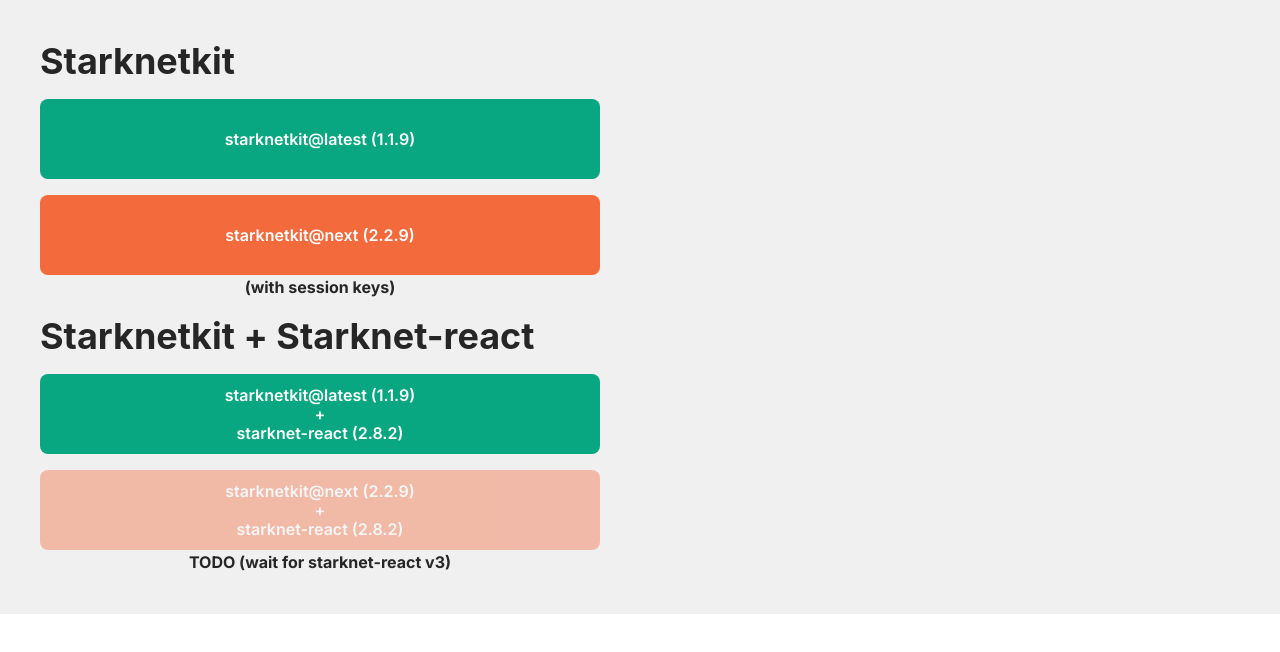
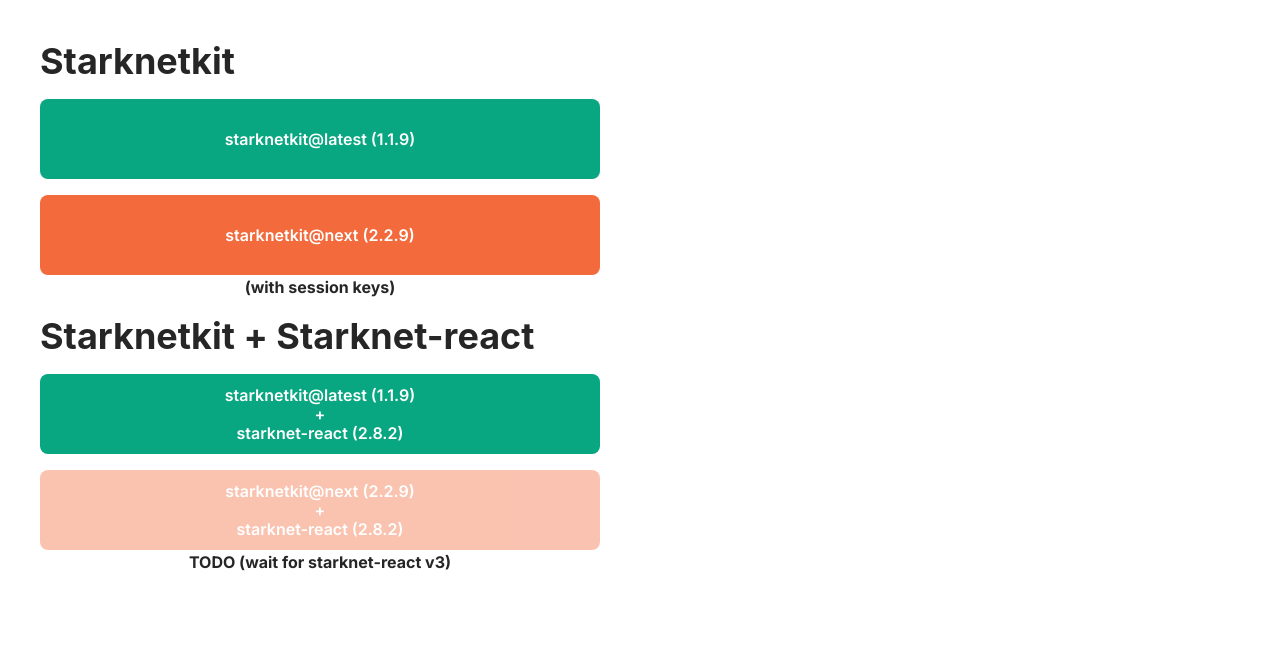
Before and after one commit to argentlabs/starknetkit-example-dapp, a Next.js app: page / in a window 1280 px wide. Shown: the top 652 px of the page. Built offline with nearby package versions, Linux system fonts and the light colour scheme; no server answers; what starknet would draw is missing.

Commit message:
chore: colors

```diff
--- a/src/app/layout.tsx
+++ b/src/app/layout.tsx
@@ -1,7 +1,7 @@
+import { Box } from "@chakra-ui/react"
 import type { Metadata } from "next"
 import { Inter } from "next/font/google"
 import { Providers } from "./providers"
-import { Box } from "@chakra-ui/react"
 
 const inter = Inter({ subsets: ["latin"] })
 
@@ -17,7 +17,7 @@
 }>) {
   return (
     <html lang="en">
-      <Box as="body" className={inter.className} bgColor="#f0f0f0">
+      <Box as="body" className={inter.className}>
         <Providers>{children}</Providers>
       </Box>
     </html>
```
Also changed, not shown: src/components/Section.tsx (+6 -3 lines), 1 other file (tests, documents, lock files or other folders).
